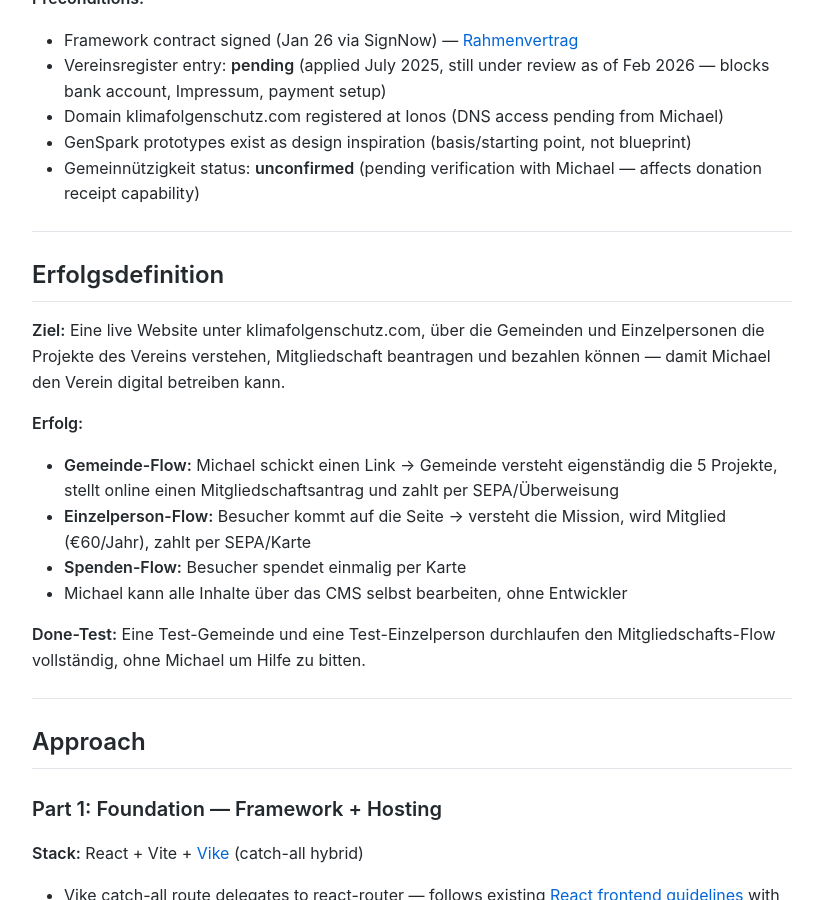
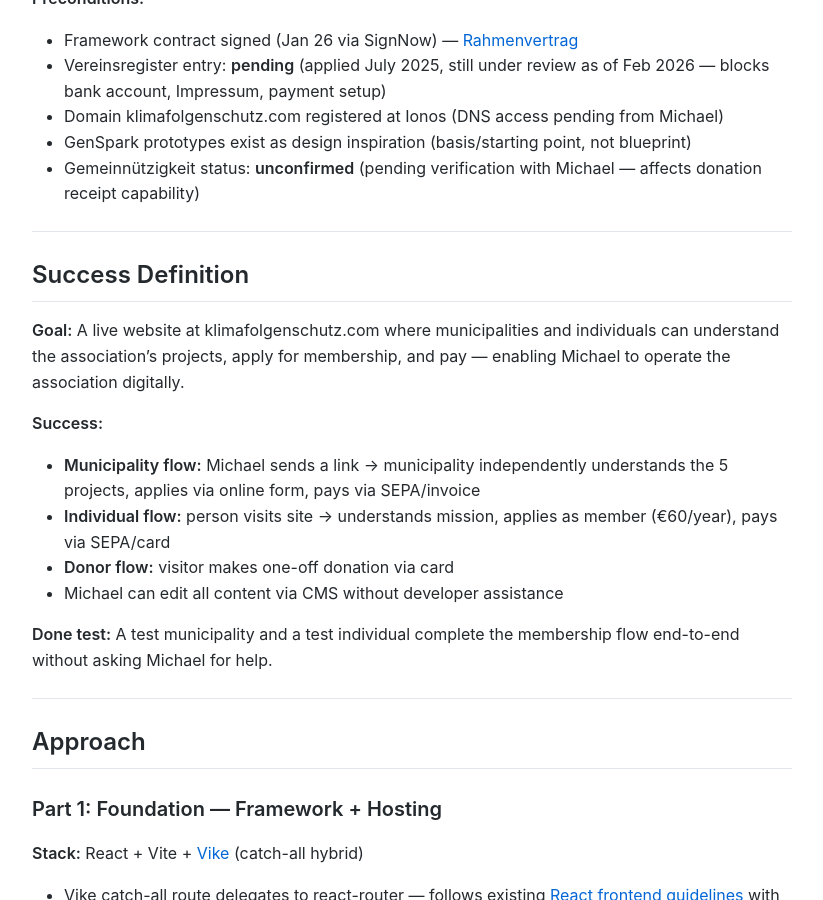
Before and after one commit to MariusWilsch/public-wilsch-ai-pages, a Jekyll site: the page built from project/abtmayr-reichert/design-doc-klimafolgenschutz-website.md, in a window 1280 px wide and 900 px high, scrolled down 822 px. Shown: the whole window, without its empty margins (228-1051 px from the left). Built offline with Jekyll 4.4.1, drawn with Linux system fonts in a browser that asks for light colours; our own code applies the rules of GitHub Pages for plain Markdown files.

Commit message:
Sync from hippocampus 2026-02-14

```diff
--- a/project/abtmayr-reichert/design-doc-klimafolgenschutz-website.md
+++ b/project/abtmayr-reichert/design-doc-klimafolgenschutz-website.md
@@ -28,17 +28,17 @@ Michael Reichert's Klimafolgenschutz association needs a web presence to acquire
 
 ---
 
-## Erfolgsdefinition
+## Success Definition
 
-**Ziel:** Eine live Website unter klimafolgenschutz.com, über die Gemeinden und Einzelpersonen die Projekte des Vereins verstehen, Mitgliedschaft beantragen und bezahlen können — damit Michael den Verein digital betreiben kann.
+**Goal:** A live website at klimafolgenschutz.com where municipalities and individuals can understand the association's projects, apply for membership, and pay — enabling Michael to operate the association digitally.
 
-**Erfolg:**
-- **Gemeinde-Flow:** Michael schickt einen Link → Gemeinde versteht eigenständig die 5 Projekte, stellt online einen Mitgliedschaftsantrag und zahlt per SEPA/Überweisung
-- **Einzelperson-Flow:** Besucher kommt auf die Seite → versteht die Mission, wird Mitglied (€60/Jahr), zahlt per SEPA/Karte
-- **Spenden-Flow:** Besucher spendet einmalig per Karte
-- Michael kann alle Inhalte über das CMS selbst bearbeiten, ohne Entwickler
+**Success:**
+- **Municipality flow:** Michael sends a link → municipality independently understands the 5 projects, applies via online form, pays via SEPA/invoice
+- **Individual flow:** person visits site → understands mission, applies as member (€60/year), pays via SEPA/card
+- **Donor flow:** visitor makes one-off donation via card
+- Michael can edit all content via CMS without developer assistance
 
-**Done-Test:** Eine Test-Gemeinde und eine Test-Einzelperson durchlaufen den Mitgliedschafts-Flow vollständig, ohne Michael um Hilfe zu bitten.
+**Done test:** A test municipality and a test individual complete the membership flow end-to-end without asking Michael for help.
 
 ---
 
```
